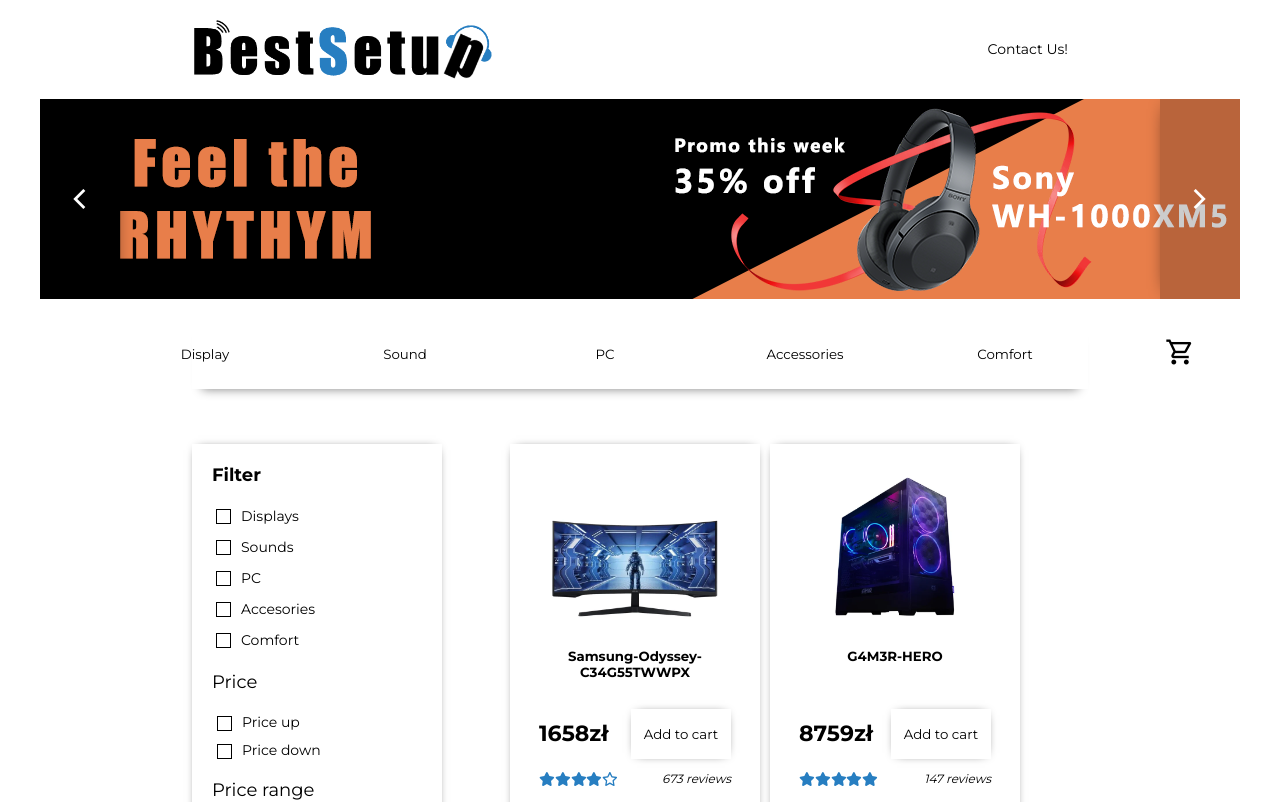
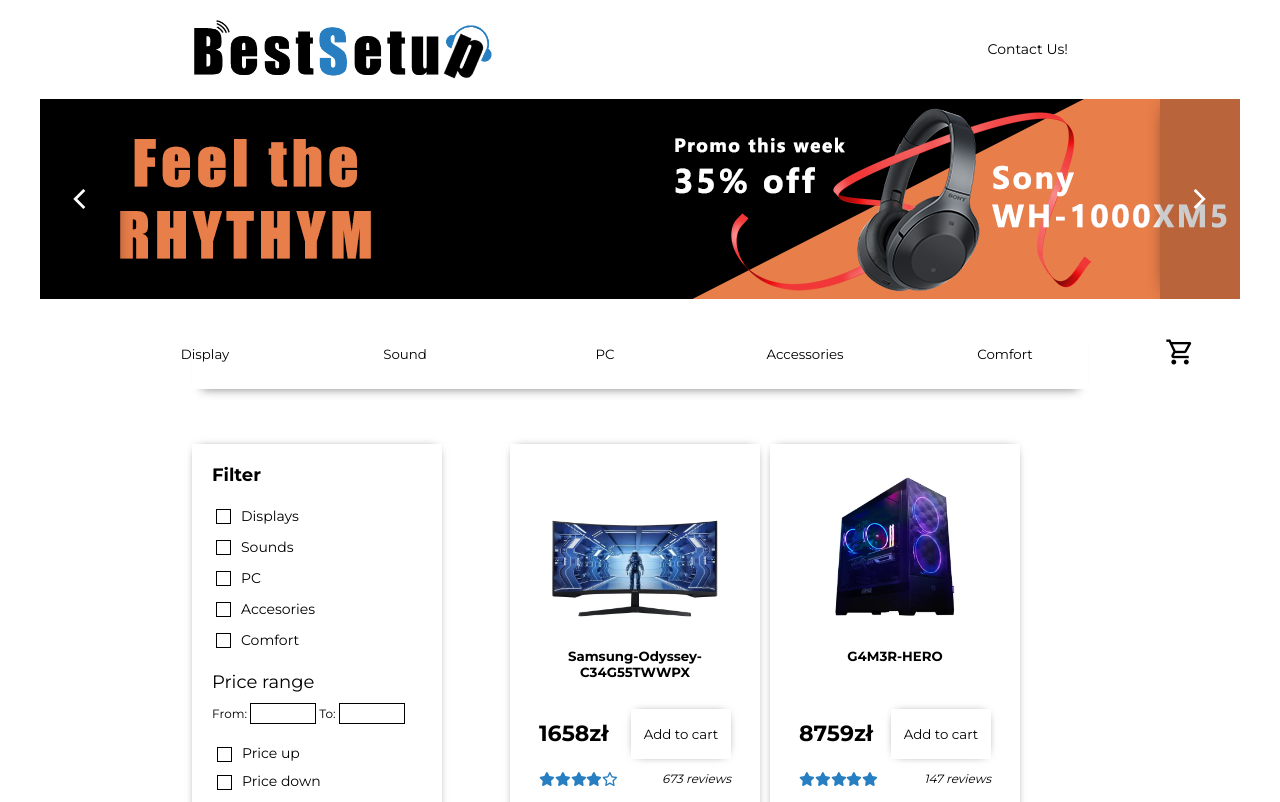
Before and after one commit to rezio3/best-setup-online-shop, a React (Create React App) app: page / in a window 1280 px wide. Shown: the top 802 px of the page. Built offline with nearby package versions, Linux system fonts and the light colour scheme.

Commit message:
change location of radio checkboxes in FilterWindow component

```diff
--- a/src/components/FilterWindow.jsx
+++ b/src/components/FilterWindow.jsx
@@ -39,14 +39,6 @@
 							return <FilterCheckboxElement name={e} key={e} />;
 						})}
 					</ul>
-					<span className="filter-container__price-range-span">Price</span>
-					<div className="filter-container__price-range-inputs-container">
-						<ul>
-							{checkboxesPriceNames.map((e) => {
-								return <FilterCheckboxPrice name={e} key={e} />;
-							})}
-						</ul>
-					</div>
 					<span className="filter-container__price-range-span">
 						Price range
 					</span>
@@ -56,7 +48,11 @@
 						<span> To: </span>
 						<input type="number"></input>
 					</div>
-
+					<ul>
+						{checkboxesPriceNames.map((e) => {
+							return <FilterCheckboxPrice name={e} key={e} />;
+						})}
+					</ul>
 				</div>
 			</div>
 		</>
```
